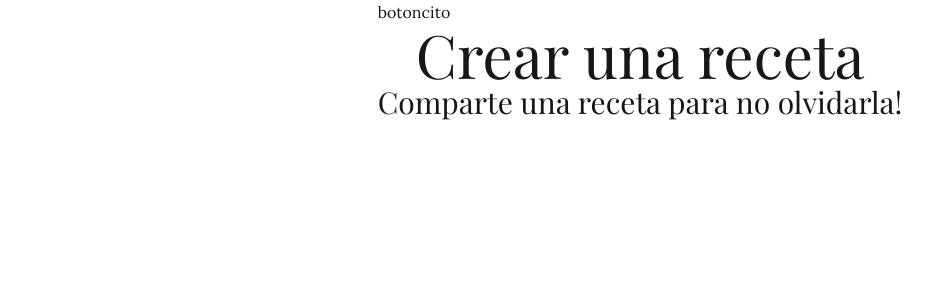
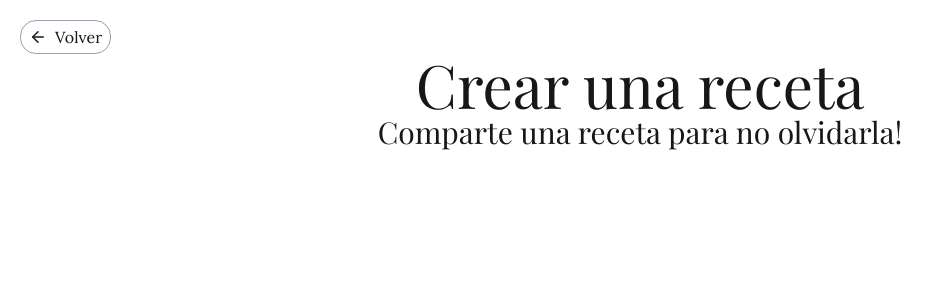
Before and after one commit to cperefer/recetali, a Next.js app: page /recipes/add in a window 1280 px wide. Shown: the top 300 px of the page, without its empty margins (0-944 px from the left). Built offline with nearby package versions, Linux system fonts and the light colour scheme; no server answers; sample sign-in values are in the browser's storage.

Commit message:
feat: added styles

```diff
--- a/app/recipes/_components/form/RecipeForm.tsx
+++ b/app/recipes/_components/form/RecipeForm.tsx
@@ -4,7 +4,7 @@ import { RecipeFormHeader } from "./RecipeFormHeader";
 export function RecipeForm({ recipe }: { recipe?: Recipe }) {
   console.log(recipe);
   return (
-    <div>
+    <div className="w-full h-full px-3 md:px-5 pt-5 flex flex-col relative">
       <RecipeFormHeader />
     </div>
   );
--- a/app/recipes/_components/form/RecipeFormHeader.tsx
+++ b/app/recipes/_components/form/RecipeFormHeader.tsx
@@ -1,7 +1,11 @@
+import { RecipeGoBackButton } from "../shared/RecipeGoBackButton";
+
 export function RecipeFormHeader() {
   return (
     <div>
-      <div>botoncito</div>
+      <div>
+        <RecipeGoBackButton />
+      </div>
       <div className="text-center">
         <h1>Crear una receta</h1>
         <h2>Comparte una receta para no olvidarla!</h2>
```
